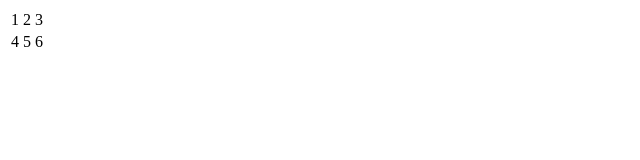
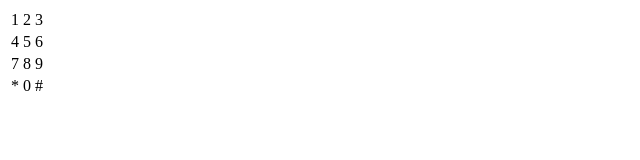
Before and after one commit to G-H-Ifal/html, a plain HTML site: page tabela.html in a window 1280 px wide. Shown: the full height of the page, 0-640 px from the left. Drawn offline with Linux system fonts and the light colour scheme.

Commit message:
Update tabela.html

```diff
--- a/tabela.html
+++ b/tabela.html
@@ -1,7 +1,8 @@
 <!DOCTYPE html>
+
 <html lang="pt-BR">
   <head>
-    <title>tabela</title>
+    <title>lista ordenada</title>
   </head>
   <body>
     <table>
@@ -16,12 +17,14 @@
         <td>6</td>
       </tr>
       <tr>
-            <td></td>
-
+        <td>7</td>
+        <td>8</td>
+        <td>9</td>
       </tr>
       <tr>
-            <td></td>
-
+        <td>*</td>
+        <td>0</td>
+        <td>#</td>
       </tr>
     </table>
   </body>
```
Lines whose indentation alone changed are shown as unchanged.
